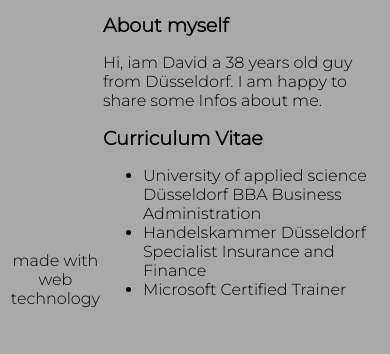
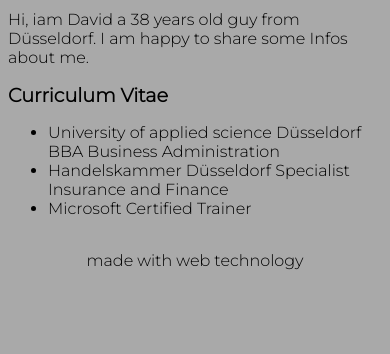
Before and after one commit to OwnTooManyMonster/personal-webdavid, a plain HTML site: page index.html in a window 390 px wide. Shown: the part 1257-1611 px from the top of the page. Drawn offline with Linux system fonts and the light colour scheme.

Commit message:
Bugfix for Responsive Design

```diff
--- a/styles.css
+++ b/styles.css
@@ -165,12 +165,12 @@ body
 {
     display:grid;
     grid-template-rows: 550px 950px 100px;
-
+    grid-template-columns: ;
 }
 .grid-header
 
 {
-
+    grid-column: 2/3;
     grid-row: 1/3;
 }
 
@@ -188,7 +188,7 @@ body
 .grid-footer
 
 {
-
+    grid-column: 2/3;
     grid-row: 3/3;
     text-align: center ;
 
```
